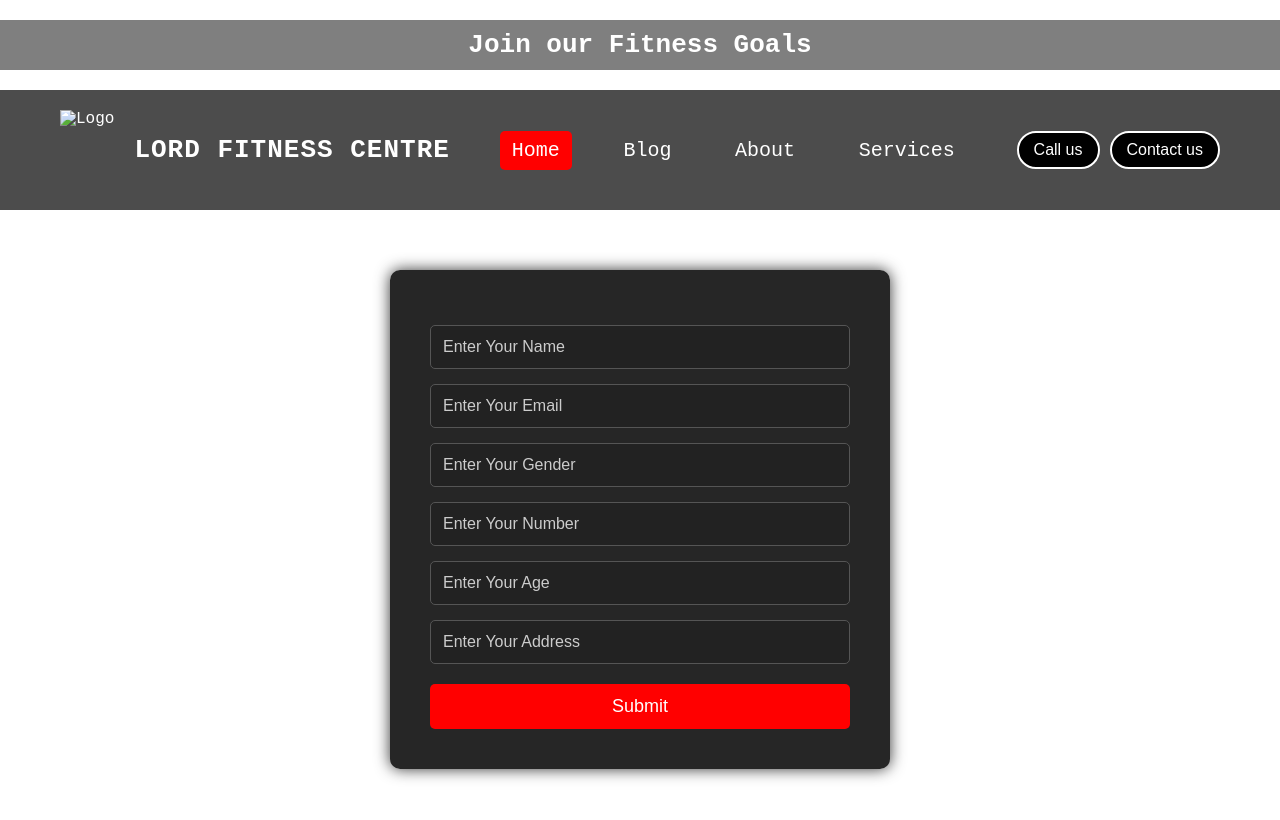
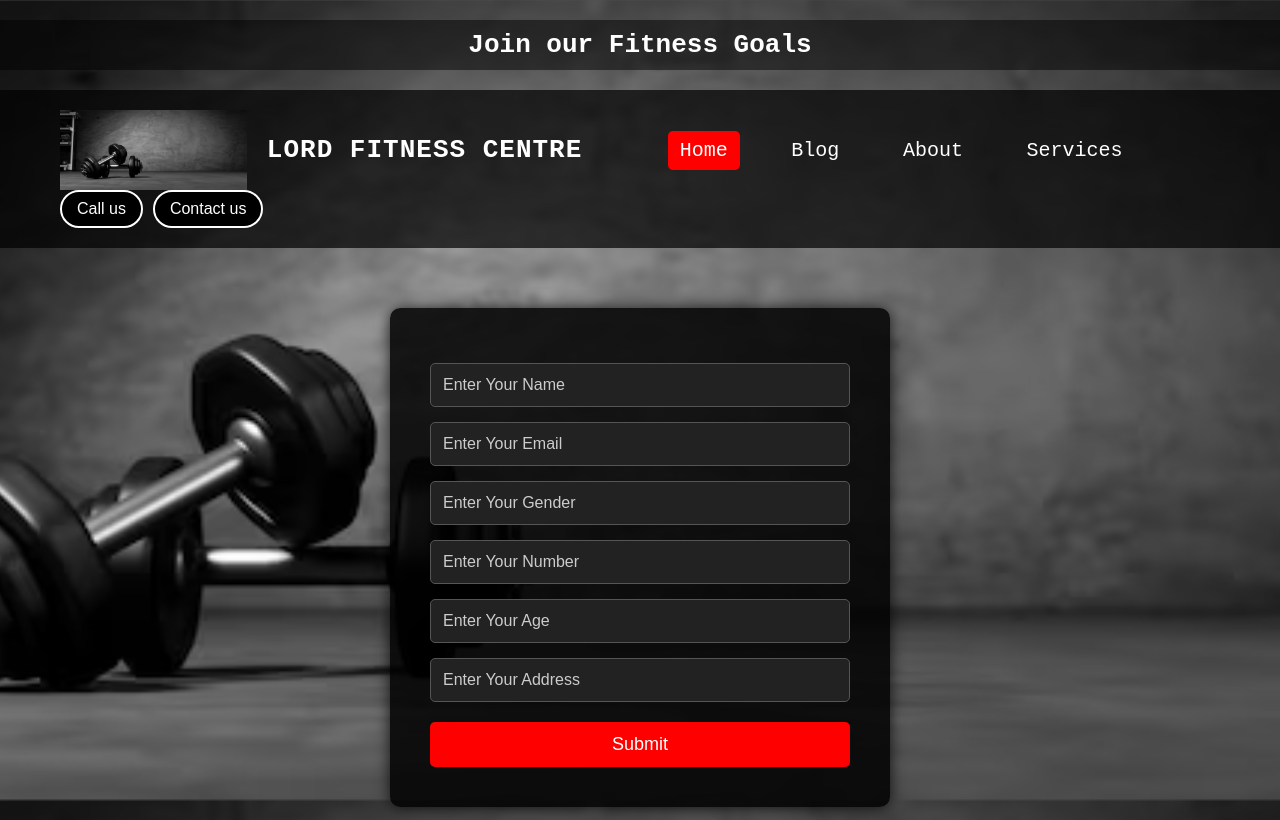
Before and after one commit to Thushar070/MiniProject-GymWebstite, a plain HTML site: page index.html in a window 1280 px wide. Drawn offline with Linux system fonts and the light colour scheme.

Commit message:
Update index.html

```diff
--- a/index.html
+++ b/index.html
@@ -19,7 +19,7 @@ html, body {
     body {
       font-family: 'Courier New', Courier, monospace;
       color: white;
-  background: url("./images/gym3.jpeg") no-repeat center center fixed;
+      background: url("gym2.jpeg") no-repeat center center fixed;
       background-size: cover;
       min-height: 100vh;
     }
@@ -186,7 +186,7 @@ input:hover {
   <!-- Header Section -->
   <header class="header">
     <div class="left">
-      <img src="./images/gym2.jpeg" alt="Logo" />
+      <img src="gym2.jpeg" alt="Logo" />
       <h2>LORD FITNESS CENTRE</h2>
     </div>
 
```
Lines whose indentation alone changed are shown as unchanged.
